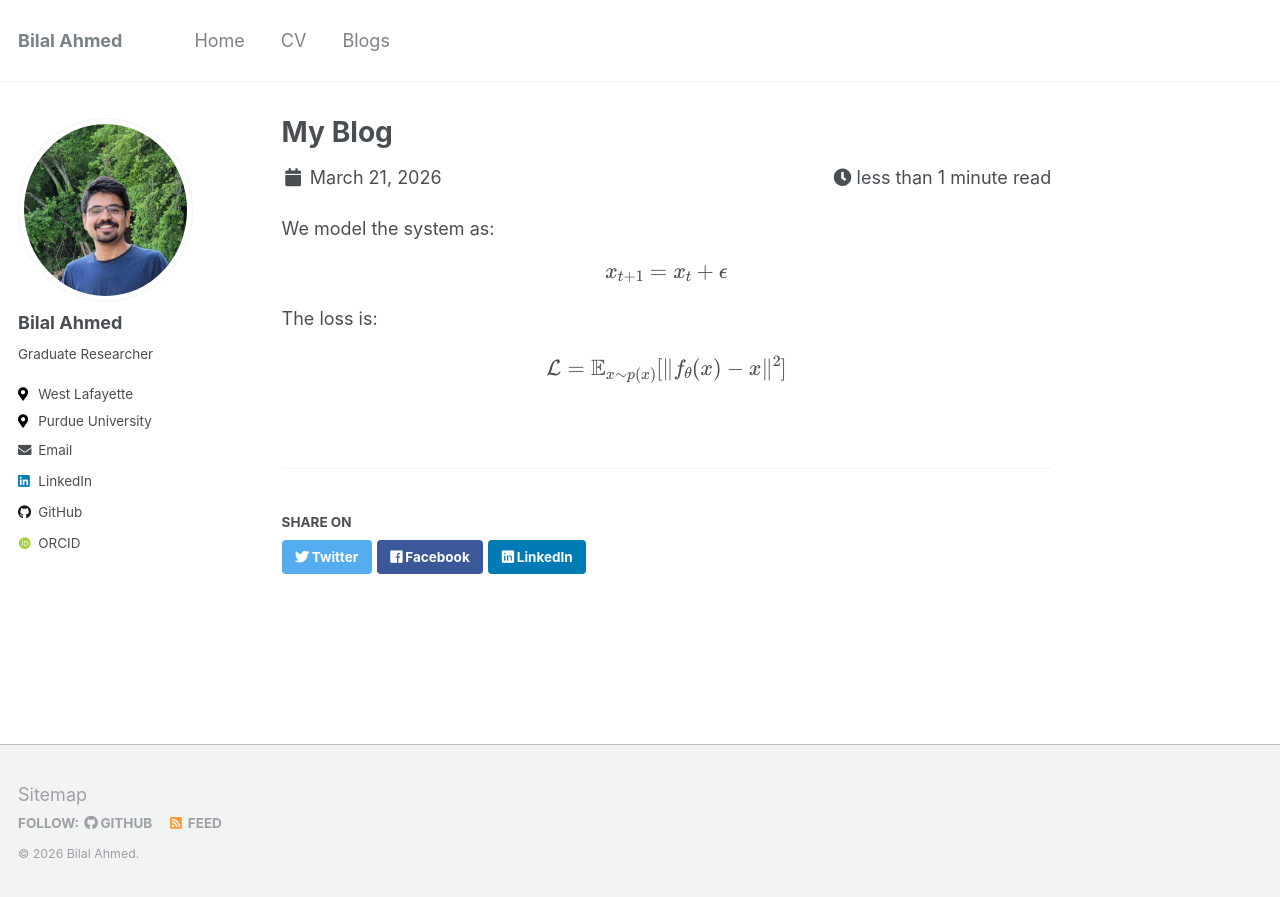
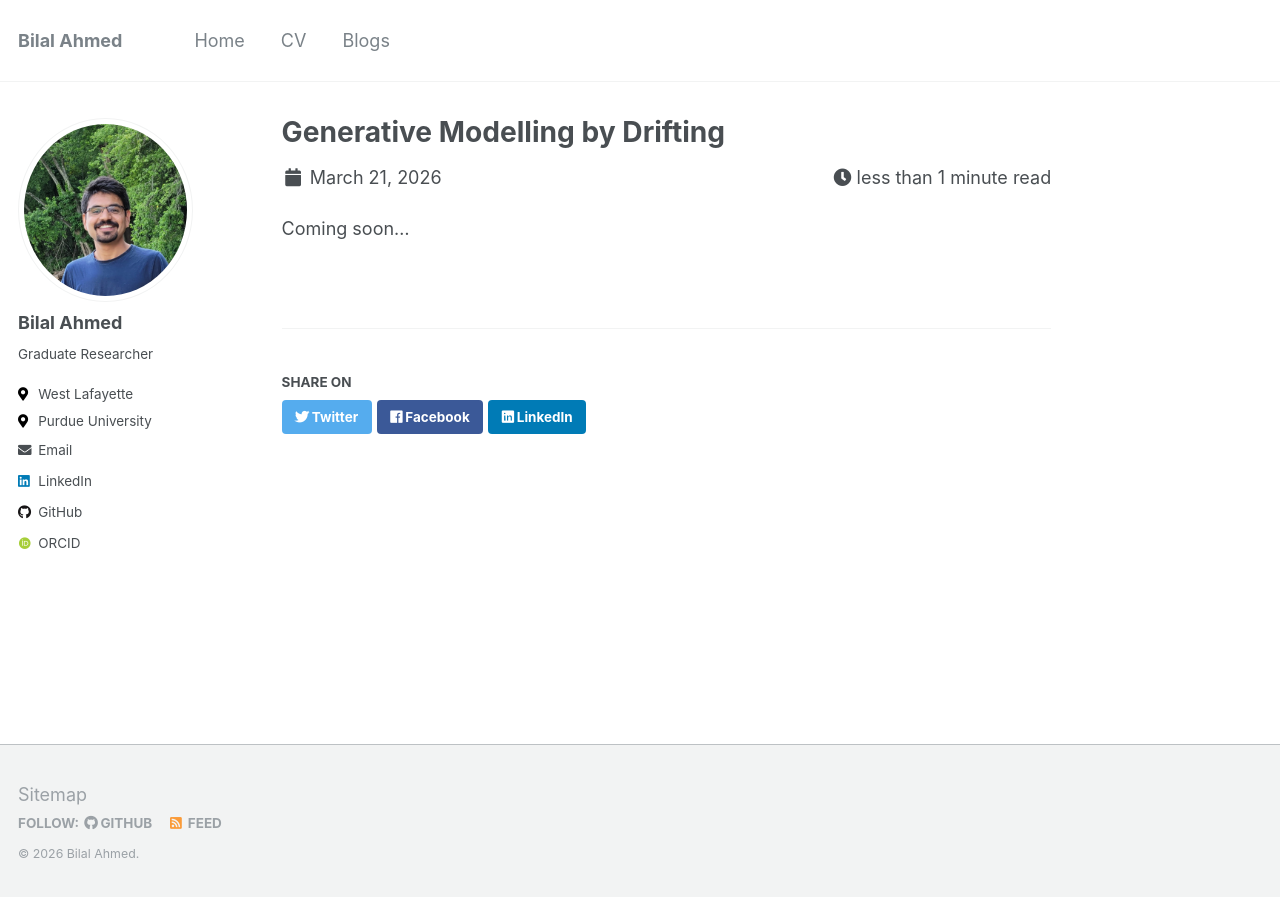
Before and after one commit to bilalhsp/bilalhsp.github.io, a Jekyll site: the page built from _posts/2026-03-21-drifting.md, in a window 1280 px wide. Shown: the top 897 px of the page. Built offline with Jekyll 4.4.1, drawn with Linux system fonts in a browser that asks for light colours; some web fonts are replaced; formulas are drawn with MathJax 3.

Commit message:
Change blog title and add content placeholder
Updated blog title and added a placeholder for content.

```diff
--- a/_posts/2026-03-21-drifting.md
+++ b/_posts/2026-03-21-drifting.md
@@ -1,5 +1,5 @@
 ---
-title: "My Blog"
+title: "Generative Modelling by Drifting"
 date: 2026-03-21
 layout: single
 author: Bilal Ahmed
@@ -7,14 +7,4 @@ permalink: /blogs/drifting/
 thumbnail: /assets/drifting.png
 mathjax: true
 ---
-We model the system as:
-
-$$
-x_{t+1} = x_t + \epsilon
-$$
-
-The loss is:
-
-$$
-\mathcal{L} = \mathbb{E}_{x \sim p(x)} [\|f_\theta(x) - x\|^2]
-$$
+Coming soon...
```
